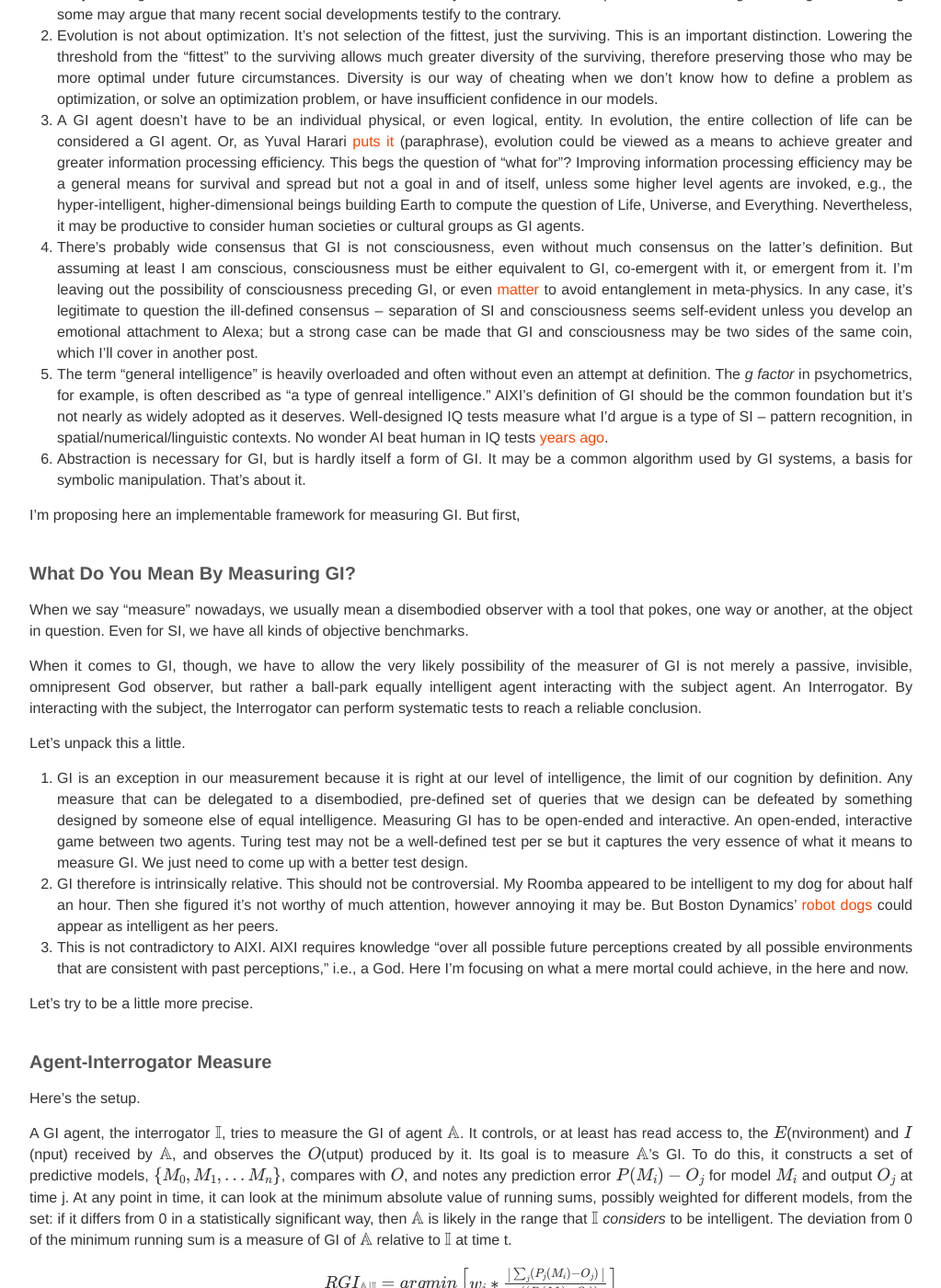
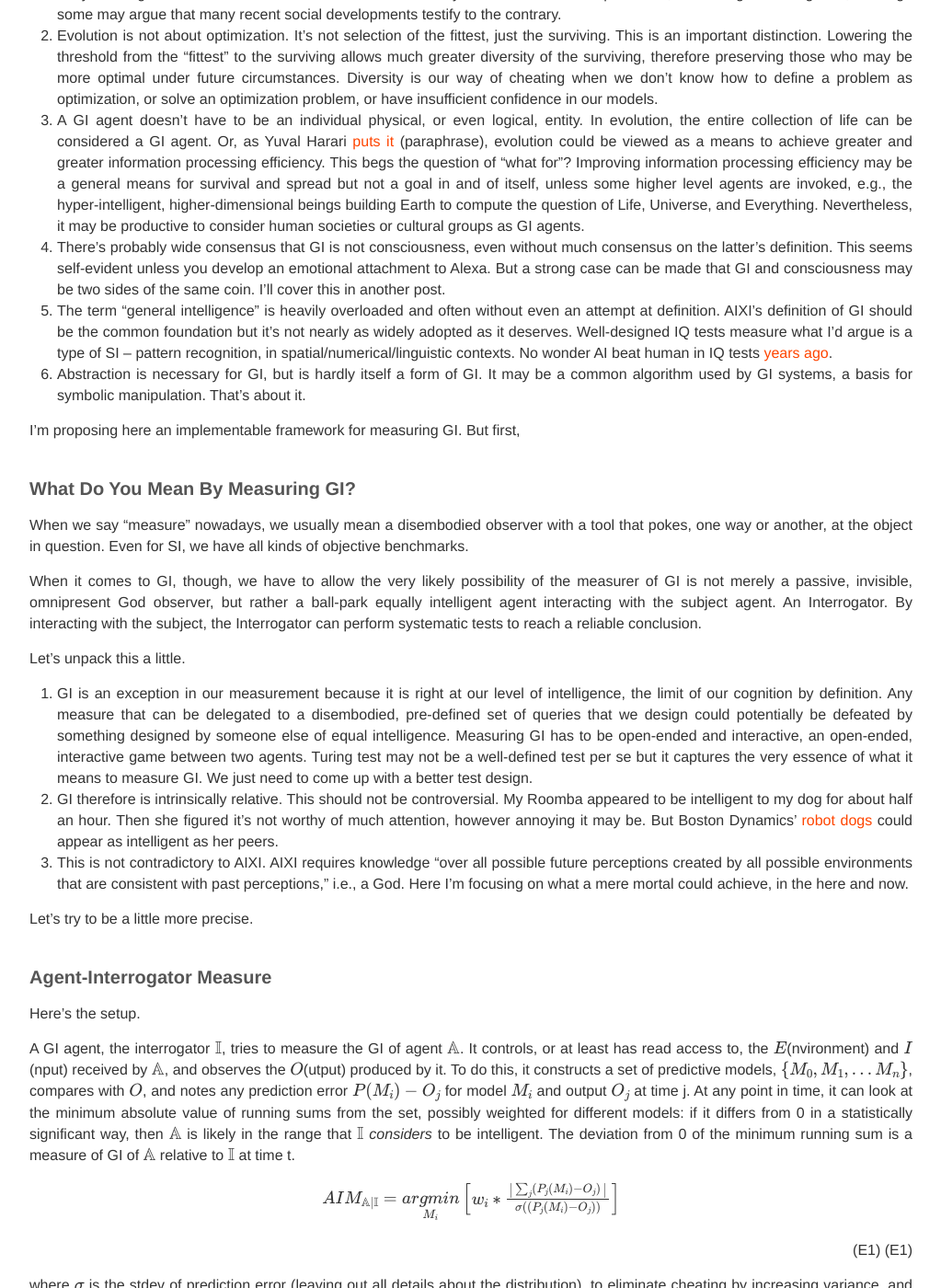
Before and after one commit to BoPengAI/A-Matter-of-Mind, a Jekyll site: the page built from _posts/2022-01-01-a-measure-of-general-intelligence.markdown, in a window 1280 px wide and 1400 px high, scrolled down 754 px. Shown: the whole window at 92% size, without its empty margins (128-1151 px from the left). Built offline with Jekyll 4.4.1, drawn with Linux system fonts in a browser that asks for light colours; nearby versions of some CDN libraries; our own code applies the rules of GitHub Pages for plain Markdown files; formulas are drawn with MathJax 3; some of the changed text lies outside the part shown.

Commit message:
Update 2022-01-01-a-measure-of-general-intelligence.markdown

```diff
--- a/_posts/2022-01-01-a-measure-of-general-intelligence.markdown
+++ b/_posts/2022-01-01-a-measure-of-general-intelligence.markdown
@@ -11,8 +11,8 @@ A few notes:
 1. “Life as we know it” is obviously a GI agent, with [evolution as its algorithm](https://en.wikipedia.org/wiki/Evolutionary_algorithm) and the goal of surviving the current environment as well as the next environmental scenario change. The “next change” part is important; evolution is an open-ended arms race between the environment and a lifeform’s arsenal for predicting the change, sensing the ongoing change, and adapting to it. For example, [by going on-shore and sharpening vision sensors](https://www.preposterousuniverse.com/podcast/2019/03/25/episode-39-malcolm-maciver-on-sensing-consciousness-and-imagination/) (remote sensing compared to underwater world), early land life gained much longer early-warning time. This means more value in the accuracy and time-horizon of prediction, hence higher intelligence, although some may argue that many recent social developments testify to the contrary.
 2. Evolution is not about optimization. It's not selection of the fittest, just the surviving. This is an important distinction. Lowering the threshold from the "fittest" to the surviving allows much greater diversity of the surviving, therefore preserving those who may be more optimal under future circumstances. Diversity is our way of cheating when we don't know how to define a problem as optimization, or solve an optimization problem, or have insufficient confidence in our models.
 3. A GI agent doesn't have to be an individual physical, or even logical, entity. In evolution, the entire collection of life can be considered a GI agent. Or, as Yuval Harari [puts it](https://www.ynharari.com/book/homo-deus/) (paraphrase), evolution could be viewed as a means to achieve greater and greater information processing efficiency. This begs the question of "what for"? Improving information processing efficiency may be a general means for survival and spread but not a goal in and of itself, unless some higher level agents are invoked, e.g., the hyper-intelligent, higher-dimensional beings building Earth to compute the question of Life, Universe, and Everything. Nevertheless, it may be productive to consider human societies or cultural groups as GI agents.
-4. There’s probably wide consensus that GI is not consciousness, even without much consensus on the latter's definition. But assuming at least I am conscious, consciousness must be either equivalent to GI, co-emergent with it, or emergent from it. I'm leaving out the possibility of consciousness preceding GI, or even [matter](http://cogsci.uci.edu/~ddhoff/Chapter17Hoffman.pdf) to avoid entanglement in meta-physics. In any case, it's legitimate to question the ill-defined consensus -- separation of SI and consciousness seems self-evident unless you develop an emotional attachment to Alexa; but a strong case can be made that GI and consciousness may be two sides of the same coin, which I'll cover in another post.
-5. The term "general intelligence" is heavily overloaded and often without even an attempt at definition. The <i>g factor</i> in psychometrics, for example, is often described as "a type of genreal intelligence." AIXI's definition of GI should be the common foundation but it's not nearly as widely adopted as it deserves. Well-designed IQ tests measure what I'd argue is a type of SI -- pattern recognition, in spatial/numerical/linguistic contexts. No wonder AI beat human in IQ tests [years ago](https://www.technologyreview.com/2015/06/12/167735/deep-learning-machine-beats-humans-in-iq-test/).
+4. There’s probably wide consensus that GI is not consciousness, even without much consensus on the latter's definition. This seems self-evident unless you develop an emotional attachment to Alexa. But a strong case can be made that GI and consciousness may be two sides of the same coin. I'll cover this in another post.
+5. The term "general intelligence" is heavily overloaded and often without even an attempt at definition. AIXI's definition of GI should be the common foundation but it's not nearly as widely adopted as it deserves. Well-designed IQ tests measure what I'd argue is a type of SI -- pattern recognition, in spatial/numerical/linguistic contexts. No wonder AI beat human in IQ tests [years ago](https://www.technologyreview.com/2015/06/12/167735/deep-learning-machine-beats-humans-in-iq-test/).
 6. Abstraction is necessary for GI, but is hardly itself a form of GI. It may be a common algorithm used by GI systems, a basis for symbolic manipulation. That's about it.
 
 I’m proposing here an implementable framework for measuring GI. But first,
@@ -24,7 +24,7 @@ When we say "measure" nowadays, we usually mean a disembodied observer with a to
 When it comes to GI, though, we have to allow the very likely possibility of the measurer of GI is not merely a passive, invisible, omnipresent God observer, but rather a ball-park equally intelligent agent interacting with the subject agent. An Interrogator. By interacting with the subject, the Interrogator can perform systematic tests to reach a reliable conclusion.
 
 Let's unpack this a little.
-1. GI is an exception in our measurement because it is right at our level of intelligence, the limit of our cognition by definition. Any measure that can be delegated to a disembodied, pre-defined set of queries that we design can be defeated by something designed by someone else of equal intelligence. Measuring GI has to be open-ended and interactive. An open-ended, interactive game between two agents. Turing test may not be a well-defined test per se but it captures the very essence of what it means to measure GI. We just need to come up with a better test design.
+1. GI is an exception in our measurement because it is right at our level of intelligence, the limit of our cognition by definition. Any measure that can be delegated to a disembodied, pre-defined set of queries that we design could potentially be defeated by something designed by someone else of equal intelligence. Measuring GI has to be open-ended and interactive, an open-ended, interactive game between two agents. Turing test may not be a well-defined test per se but it captures the very essence of what it means to measure GI. We just need to come up with a better test design.
 2. GI therefore is intrinsically relative. This should not be controversial. My Roomba appeared to be intelligent to my dog for about half an hour. Then she figured it's not worthy of much attention, however annoying it may be. But Boston Dynamics' [robot dogs](https://www.youtube.com/watch?v=RYzn_gmFs5w) could appear as intelligent as her peers.
 3. This is not contradictory to AIXI. AIXI requires knowledge "over all possible future perceptions created by all possible environments that are consistent with past perceptions," i.e., a God. Here I'm focusing on what a mere mortal could achieve, in the here and now.
 
@@ -34,9 +34,9 @@ Let's try to be a little more precise.
 
 Here's the setup.
 
-A GI agent, the interrogator $$\mathbb{I}$$, tries to measure the GI of agent $$\mathbb{A}$$. It controls, or at least has read access to, the $$E$$(nvironment) and $$I$$(nput) received by $$\mathbb{A}$$, and observes the $$O$$(utput) produced by it. Its goal is to measure $$\mathbb{A}$$'s GI. To do this, it constructs a set of predictive models, $$\{M_0, M_1, ...M_n\}$$, compares with $$O$$, and notes any prediction error $$P(M_i)-O_j$$ for model $$M_i$$ and output $$O_j$$ at time j. At any point in time, it can look at the minimum absolute value of running sums, possibly weighted for different models, from the set: if it differs from 0 in a statistically significant way, then $$\mathbb{A}$$ is likely in the range that $$\mathbb{I}$$ <i>considers</i> to be intelligent. The deviation from 0 of the minimum running sum is a measure of GI of $$\mathbb{A}$$ relative to $$\mathbb{I}$$ at time t.
+A GI agent, the interrogator $$\mathbb{I}$$, tries to measure the GI of agent $$\mathbb{A}$$. It controls, or at least has read access to, the $$E$$(nvironment) and $$I$$(nput) received by $$\mathbb{A}$$, and observes the $$O$$(utput) produced by it. To do this, it constructs a set of predictive models, $$\{M_0, M_1, ...M_n\}$$, compares with $$O$$, and notes any prediction error $$P(M_i)-O_j$$ for model $$M_i$$ and output $$O_j$$ at time j. At any point in time, it can look at the minimum absolute value of running sums from the set, possibly weighted for different models: if it differs from 0 in a statistically significant way, then $$\mathbb{A}$$ is likely in the range that $$\mathbb{I}$$ <i>considers</i> to be intelligent. The deviation from 0 of the minimum running sum is a measure of GI of $$\mathbb{A}$$ relative to $$\mathbb{I}$$ at time t.
 
-<div style="text-align: right">$$RGI_{\mathbb{A}|\mathbb{I}} = \underset{M_i}{argmin}\begin{bmatrix}w_i*\frac{\begin{vmatrix}\sum_{j}(P_j(M_i)-O_j)\end{vmatrix}}{\sigma((P_j(M_i)-O_j))}\end{bmatrix}$$(E1)  (E1)</div>
+<div style="text-align: right">$$AIM_{\mathbb{A}|\mathbb{I}} = \underset{M_i}{argmin}\begin{bmatrix}w_i*\frac{\begin{vmatrix}\sum_{j}(P_j(M_i)-O_j)\end{vmatrix}}{\sigma((P_j(M_i)-O_j))}\end{bmatrix}$$(E1)  (E1)</div>
 
 where
   $$\sigma$$ is the stdev of prediction error (leaving out all details about the distribution), to eliminate cheating by increasing variance, and
@@ -44,23 +44,24 @@ where
   The models (one or multiple) that give argmin are the best models $$\mathbb{I}$$ has of $$\mathbb{A}$$, and can be used to by $$\mathbb{I}$$ to contruct a Theory of Mind (ToM) of $$\mathbb{A}$$. I'll go into more details here in the next post.
 
 Let's first check some boundary cases:
-1. Any stochastic process with stable expectation, or in addition any predictable drift, has $$RGI=0$$ because there is at least one model, by definition, that reduces minimum prediction error to 0 as long as $$\mathbb{I}$$ can come up with it.
-2. Any determinstic process has $$RGI=0$$ if $$\mathbb{I}$$ is smart enough.
+1. Any stochastic process with stable expectation, or in addition any predictable drift, has $$AIM=0$$ because there is at least one model, by definition, that reduces minimum prediction error to 0 as long as $$\mathbb{I}$$ can come up with it.
+2. Any determinstic process has $$AIM=0$$ if $$\mathbb{I}$$ is smart enough.
 3. What if you always include a model with uniform distribution over infinite interval ($$\sigma\to\infty$$)? This will always have the minimum normalized running sum of 0. Let's just call it pathological, no fair, biased interrogator, banned.
-4. IF $$\mathbb{I}$$ is much smarter than $$\mathbb{A}$$, or written as $$\mathbb{I}>>\mathbb{A}$$, then $$\mathbb{I}$$ should have little trouble predicting $$\mathbb{A}$$'s behavior/response, therefore small $$RGI_{\mathbb{A}|\mathbb{I}}.
-5. If $$\mathbb{I}<<\mathbb{A}$$, then $$\mathbb{A}$$ would have a good idea of $$\mathbb{I}$$'s model set, therefore "freedom of choice" (free-will discussions ensue...) whether/when to comply with or defy $$\mathbb{I}$$'s predictions. $$RGI_{\mathbb{A}|\mathbb{I}} can be any value $$\mathbb{A}$$ wants to register. Specifically, $$\mathbb{A}$$ can play dumb and show a low $$RGI_{\mathbb{A}|\mathbb{I}}. It's an interesting question what is required for an agent to make such choices.
-6. If $$\mathbb{I}\approx\mathbb{A}$$, as when normal humans evaluate each other, none of the models would work perfectly but some would work well. $$RGI_{\mathbb{A}|\mathbb{I}} could be from meaningfully greater than 0 to some large but finite value. An interesting question is whether it's possible for a GI agent to have a model for predicting itself nearly perfectly. Maybe another post.
+4. There are many other pathological models such as tautologies. These can be eliminated by requiring models to be predictive, impliing falsifiable.
+5. IF $$\mathbb{I}$$ is much smarter than $$\mathbb{A}$$, or written as $$\mathbb{I}>>\mathbb{A}$$, then $$\mathbb{I}$$ should have little trouble predicting $$\mathbb{A}$$'s behavior/response, therefore small $$AIM_{\mathbb{A}|\mathbb{I}}.
+6. If $$\mathbb{I}<<\mathbb{A}$$, then $$\mathbb{A}$$ would have a good idea of $$\mathbb{I}$$'s model set, therefore "freedom of choice" (free-will discussions ensue...) whether/when to comply with or defy $$\mathbb{I}$$'s predictions. $$AIM_{\mathbb{A}|\mathbb{I}} can be any value $$\mathbb{A}$$ wants to register. Specifically, $$\mathbb{A}$$ can play dumb and show a low $$AIM_{\mathbb{A}|\mathbb{I}}. It's an interesting question what is required for an agent to make such choices.
+7. If $$\mathbb{I}\approx\mathbb{A}$$, as when normal humans evaluate each other, none of the models would work perfectly but some would work well. $$AIM_{\mathbb{A}|\mathbb{I}} could be from meaningfully greater than 0 to some large but finite value. An interesting question is whether it's possible for a GI agent to have a model for predicting itself nearly perfectly. Maybe another post.
 
 So it passes some quick boundary sanity checks. Now some observations:
 1. An important class of predictive models is pattern recognition. To the extent that $$\mathbb{I}$$ can recognize patterns in $$\mathbb{A}$$'s behavior, the latter is unintelligent, uninteresting. The more converage of behavior by the recognized patterns, the less intelligent $$\mathbb{A}$$ is relative to $$\mathbb{I}$$. This is intuitive, and directly reflected in the prediction error term in (E1).
 2. The models can be learning, including SI and GI.
 3. Does this imply that GI is equivalent to unpredictability or complexity? I'd say yes in some sense, but the meaning of unpredictability needs some clarification beyond deterministic vs stochastic. I'll present that in another post.
 4. One possible choice for $$w_i$$ is $$2^{-k(M_i)}$$, where $$k(M_i)$$ is the Kolmogorov Complexity of model $$M_i$$. This would be [Solomonoff's Lightsaber](https://www.alignmentforum.org/tag/solomonoff-induction), a quantitative version of Occam's Razor.
-5. There seems no reason to think $$RGI$$ is bounded. This is consistent with the intuition that GI is not an optimization problem (unless in the AIXI "complete knowledge" sense). Also, intuitively, if $$\mathbb{A}$$'s intelligence is much higher than that of $$\mathbb{I}$$, it would appear simply unknowable to the latter. The existence of an upper bound is unknowable. For any GI agent, the best it can hope for is to do better, but never the best. Note that, although (E1) is written in argmin, it is about measuring GI rather than the learning process of either $$\mathbb{A}$$ or $$\mathbb{I}$$.
+5. There seems no reason to think $$AIM$$ is upper-bounded. This is consistent with the intuition that GI is not an optimization problem (unless in the AIXI "complete knowledge" sense). Also, intuitively, if $$\mathbb{A}$$'s intelligence is much higher than that of $$\mathbb{I}$$, it would appear simply unknowable to the latter. The existence of an upper bound is unknowable. For any GI agent, the best it can hope for is to do better, but never the best. Note that, although (E1) is written in argmin, it is about measuring GI rather than the learning process of either $$\mathbb{A}$$ or $$\mathbb{I}$$.
 6. Cognitive dissonance can be quantified and measured as the minimum prediction error. If reducing the minimum is the objective function of GI, this could explain the deeply rooted and universal motivation, at least among humans and some animals (e.g., my dog) to reduce cognitive disonnance. GI agents are programmed to come up with models to reduce it, even if the model involves the Great Pumpkin in the Sky. However, it should be obvious, by examining human behavior, that it's one of multiple objective functions that a GI agent may <i>choose</i> (free will discussions ensue...) to use for particular circumstances.
-7. How to define what is predicted, therefore prediction error, is up to $$\mathbb{I}. For example, for evaluating image recognition of cats, it could be binary "yes cat"/"no cat", to shapes/positions of all cats, to name/status. Since we assume $$\mathbb{I} has no agenda w.r.t $$\mathbb{A}, this is fair. Importantly, this gives $$\mathbb{I} a lot of flexibility in quickly evaluating simpler models. Also note that coarse graining is a common tool, including in science. We can't predict very well individual molecule movements in a cup of water. So we try some macroscopic measurement. Evidently this enables us to cheat around our ignorance/incompetence.
+7. How to define what is predicted, therefore prediction error, is up to $$\mathbb{I}. For example, for evaluating image recognition of cats, it could be binary "yes cat"/"no cat", to shapes/positions of all cats, to name/status. Since we assume $$\mathbb{I} has no agenda w.r.t $$\mathbb{A}, this is fair. Importantly, this gives $$\mathbb{I} a lot of flexibility in quickly evaluating simpler models. Also note that coarse graining is a common tool, including in science. We can't predict very well individual molecule movements in a cup of water. So we try some macroscopic measurement. Evidently this enables us to cheat around our ignorance/incompetence to great effect.
 
-But how do you achieve $$RGI>0$$?
+But how do you achieve $$AIM>0$$?
 
 You'll have to be smarter than $$\mathbb{I}$$ (<i>you're welcome</i>) in the sense that you can defy all of $$\mathbb{I}$$'s predictive models at least sometimes. The more often you do, the more intelligent you appear until in the limit you defy all predictions all the time. You are unknowable at this point. Welcome to Deityhood.
 
```
